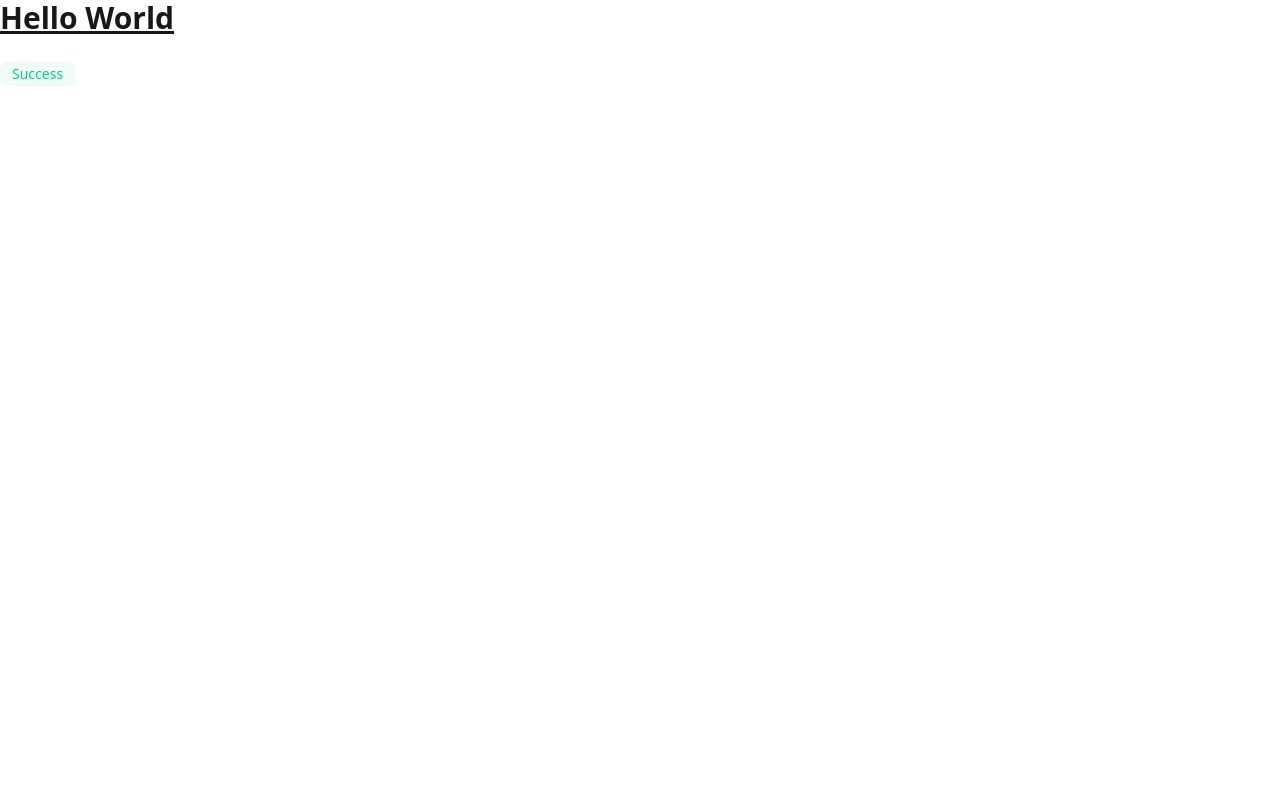
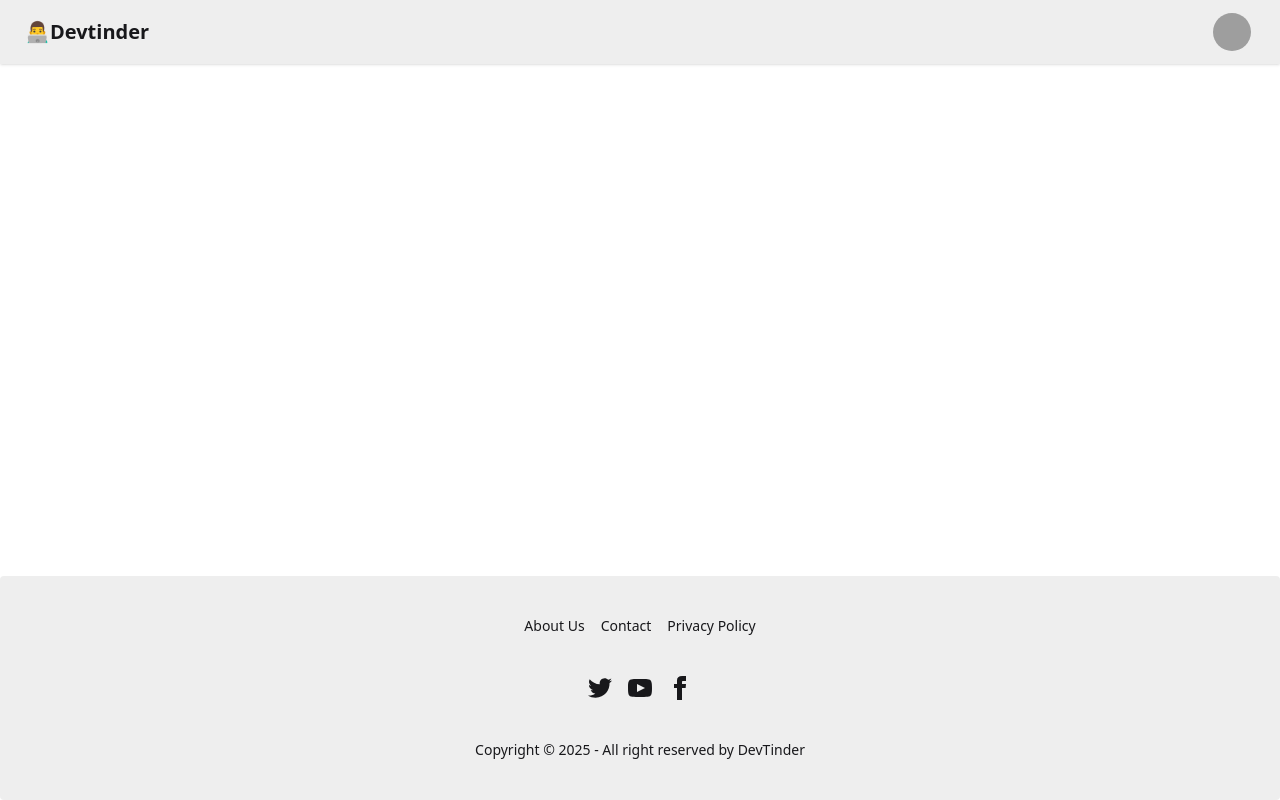
Before and after one commit to milindkusahu/CodersPair, a React (Vite) app in the folder frontend/: page / in a window 1280 px wide. Built offline with nearby package versions, Linux system fonts and the light colour scheme; grey boxes are pictures that could not be loaded.

Commit message:
Set up project structure, routing, and global layout with header and footer

```diff
--- a/frontend/package.json
+++ b/frontend/package.json
@@ -14,6 +14,7 @@
     "daisyui": "^5.0.46",
     "react": "^19.1.0",
     "react-dom": "^19.1.0",
+    "react-router-dom": "^7.7.0",
     "tailwindcss": "^4.1.11"
   },
   "devDependencies": {
--- a/frontend/src/App.jsx
+++ b/frontend/src/App.jsx
@@ -1,9 +1,19 @@
+import { BrowserRouter, Route, Routes } from "react-router-dom";
+import Body from "./components/layout/Body";
+import Login from "./pages/Login";
+import Profile from "./pages/Profile";
+
 function App() {
   return (
     <>
-      <h1 className="text-3xl font-bold underline">Hello World</h1>
-      <br />
-      <div className="badge badge-soft badge-success">Success</div>
+      <BrowserRouter basename="/">
+        <Routes>
+          <Route path="/" element={<Body />}>
+            <Route path="/login" element={<Login />} />
+            <Route path="/profile" element={<Profile />} />
+          </Route>
+        </Routes>
+      </BrowserRouter>
     </>
   );
 }
--- /dev/null
+++ b/frontend/src/components/layout/Body.jsx
@@ -0,0 +1,17 @@
+import { Outlet } from "react-router-dom";
+import NavBar from "./NavBar";
+import Footer from "./Footer";
+
+const Body = () => {
+  return (
+    <div className="min-h-screen flex flex-col">
+      <NavBar />
+      <main className="flex-1">
+        <Outlet />
+      </main>
+      <Footer />
+    </div>
+  );
+};
+
+export default Body;
--- /dev/null
+++ b/frontend/src/components/layout/Footer.jsx
@@ -0,0 +1,56 @@
+const Footer = () => {
+  return (
+    <footer className="footer footer-horizontal footer-center bg-base-300 text-base-content rounded p-10 ">
+      <nav className="grid grid-flow-col gap-4">
+        <a className="link link-hover">About Us</a>
+        <a className="link link-hover">Contact</a>
+        <a className="link link-hover">Privacy Policy</a>
+      </nav>
+      <nav>
+        <div className="grid grid-flow-col gap-4">
+          <a>
+            <svg
+              xmlns="http://www.w3.org/2000/svg"
+              width="24"
+              height="24"
+              viewBox="0 0 24 24"
+              className="fill-current"
+            >
+              <path d="M24 4.557c-.883.392-1.832.656-2.828.775 1.017-.609 1.798-1.574 2.165-2.724-.951.564-2.005.974-3.127 1.195-.897-.957-2.178-1.555-3.594-1.555-3.179 0-5.515 2.966-4.797 6.045-4.091-.205-7.719-2.165-10.148-5.144-1.29 2.213-.669 5.108 1.523 6.574-.806-.026-1.566-.247-2.229-.616-.054 2.281 1.581 4.415 3.949 4.89-.693.188-1.452.232-2.224.084.626 1.956 2.444 3.379 4.6 3.419-2.07 1.623-4.678 2.348-7.29 2.04 2.179 1.397 4.768 2.212 7.548 2.212 9.142 0 14.307-7.721 13.995-14.646.962-.695 1.797-1.562 2.457-2.549z"></path>
+            </svg>
+          </a>
+          <a>
+            <svg
+              xmlns="http://www.w3.org/2000/svg"
+              width="24"
+              height="24"
+              viewBox="0 0 24 24"
+              className="fill-current"
+            >
+              <path d="M19.615 3.184c-3.604-.246-11.631-.245-15.23 0-3.897.266-4.356 2.62-4.385 8.816.029 6.185.484 8.549 4.385 8.816 3.6.245 11.626.246 15.23 0 3.897-.266 4.356-2.62 4.385-8.816-.029-6.185-.484-8.549-4.385-8.816zm-10.615 12.816v-8l8 3.993-8 4.007z"></path>
+            </svg>
+          </a>
+          <a>
+            <svg
+              xmlns="http://www.w3.org/2000/svg"
+              width="24"
+              height="24"
+              viewBox="0 0 24 24"
+              className="fill-current"
+            >
+              <path d="M9 8h-3v4h3v12h5v-12h3.642l.358-4h-4v-1.667c0-.955.192-1.333 1.115-1.333h2.885v-5h-3.808c-3.596 0-5.192 1.583-5.192 4.615v3.385z"></path>
+            </svg>
+          </a>
+        </div>
+      </nav>
+      <aside>
+        <p>
+          Copyright © {new Date().getFullYear()} - All right reserved by
+          DevTinder
+        </p>
+      </aside>
+    </footer>
+  );
+};
+
+export default Footer;
--- /dev/null
+++ b/frontend/src/components/layout/NavBar.jsx
@@ -0,0 +1,46 @@
+const NavBar = () => {
+  return (
+    <div className="navbar bg-base-300 shadow-sm">
+      <div className="flex-1">
+        <a className="btn btn-ghost text-xl" href="/">
+          👨‍💻Devtinder
+        </a>
+      </div>
+      <div className="flex gap-2">
+        <div className="dropdown dropdown-end mx-5">
+          <div
+            tabIndex={0}
+            role="button"
+            className="btn btn-ghost btn-circle avatar"
+          >
+            <div className="w-10 rounded-full">
+              <img
+                alt="Tailwind CSS Navbar component"
+                src="https://img.daisyui.com/images/stock/photo-1534528741775-53994a69daeb.webp"
+              />
+            </div>
+          </div>
+          <ul
+            tabIndex={0}
+            className="menu menu-sm dropdown-content bg-base-200 rounded-box z-1 mt-3 w-52 p-2 shadow"
+          >
+            <li>
+              <a className="justify-between">
+                Profile
+                <span className="badge">New</span>
+              </a>
+            </li>
+            <li>
+              <a>Settings</a>
+            </li>
+            <li>
+              <a>Logout</a>
+            </li>
+          </ul>
+        </div>
+      </div>
+    </div>
+  );
+};
+
+export default NavBar;
--- /dev/null
+++ b/frontend/src/pages/Login.jsx
@@ -0,0 +1,5 @@
+const Login = () => {
+  return <div>Login</div>;
+};
+
+export default Login;
--- /dev/null
+++ b/frontend/src/pages/Profile.jsx
@@ -0,0 +1,5 @@
+const Profile = () => {
+  return <div>Profile</div>;
+};
+
+export default Profile;
```
Also changed, not shown: 2 other files (tests, documents, lock files or other folders).
